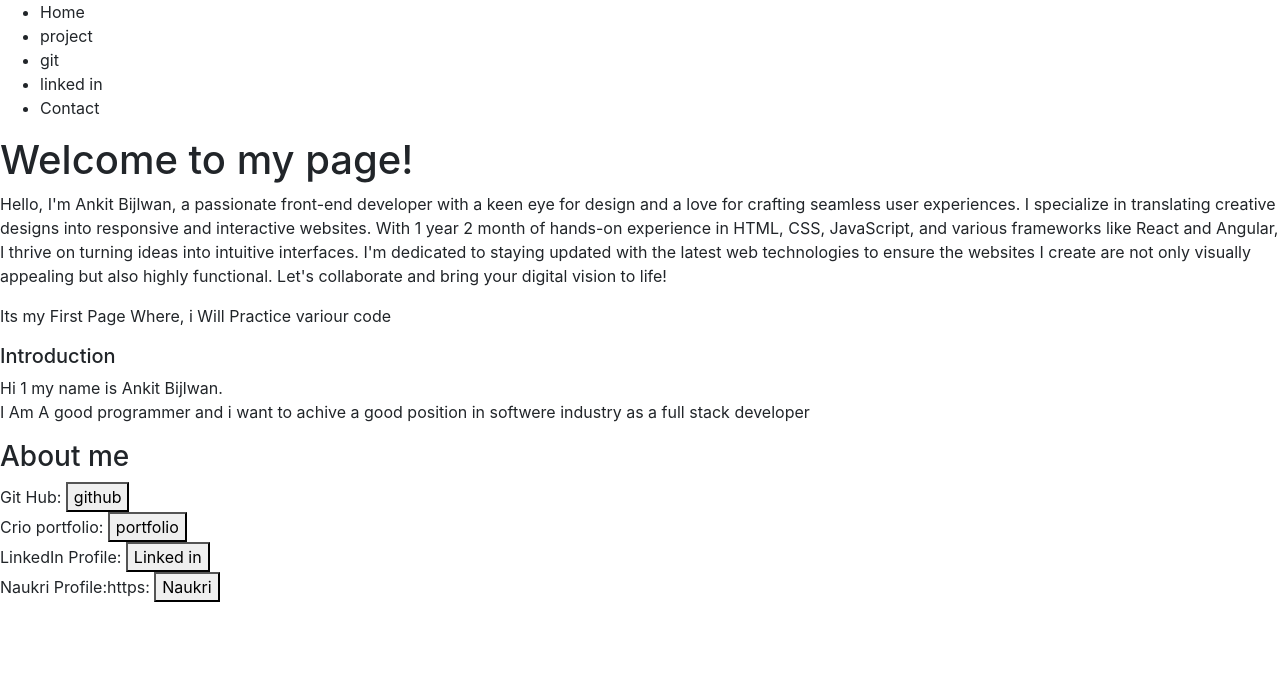
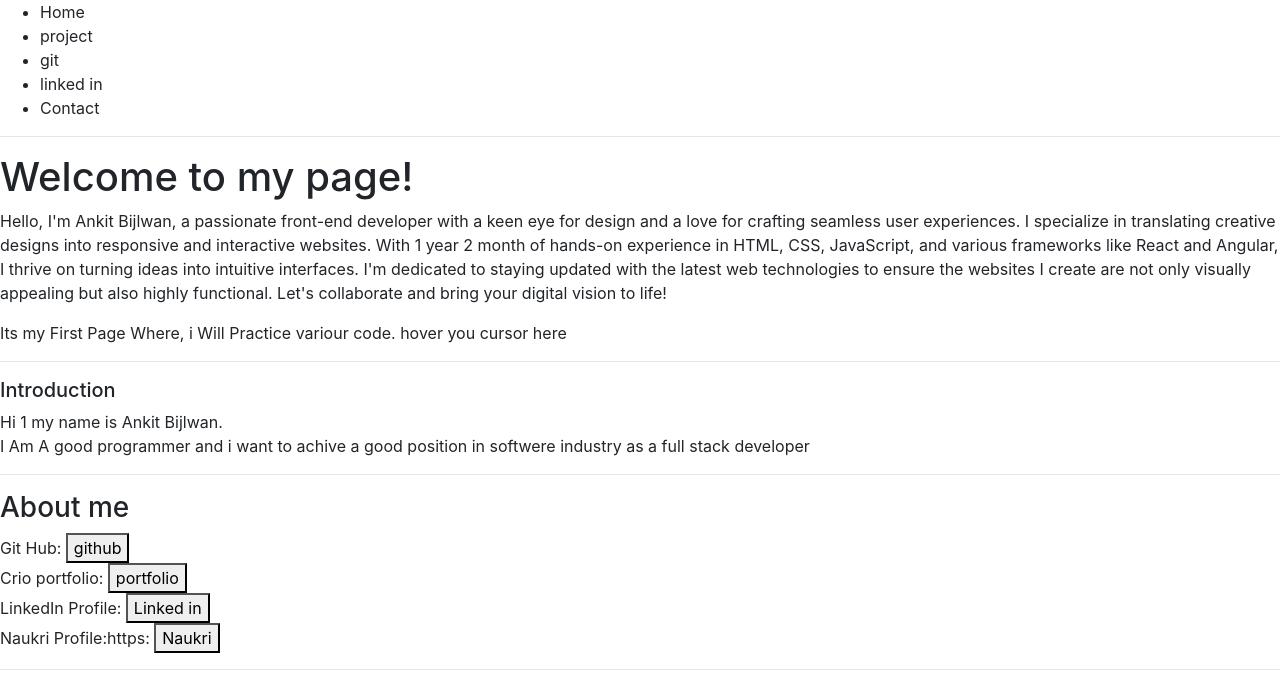
Before and after one commit to bijlwan07ankit/Web-Development-P1-html-css-java-bootstrap-, a plain HTML site: page Front_End/portfolio.html in a window 1280 px wide. Drawn offline with nearby package versions, Linux system fonts and the light colour scheme.

Commit message:
basic learnings

```diff
--- a/Front_End/portfolio.html
+++ b/Front_End/portfolio.html
@@ -5,6 +5,7 @@
     <title>Ankit Bijlwan</title>
   </head>
   <nav>
+    <!-- create Nav bar  -->
     <ul>
       <li>Home</li>
       <li>project</li>
@@ -15,6 +16,7 @@
     </ul>
   </nav>
   <link rel="stylesheet" href="styles.css">
+  <hr>
   <body>
     <h1 id="ank">Welcome to my page!</h1>
     <p>
@@ -24,13 +26,14 @@ only visually appealing but also highly functional.
       Let's collaborate and bring your digital vision to life!
 
     </p>
-    <p>Its my First Page Where, i Will Practice variour code</p>
-
+    <p title="hovering effetc">Its my First Page Where, i Will Practice variour code. hover you cursor here </p>
+<!-- creating horizontal line  -->
+    <hr>
     <h5>Introduction </h5>
     <p> Hi 1 my name is Ankit Bijlwan.
       <br/>
       I Am A good programmer and i want to achive a good position in softwere industry as a full stack developer <div class="">
-
+<hr>
       </p>
       <footer>
         <div>
@@ -43,7 +46,7 @@ only visually appealing but also highly functional.
           LinkedIn Profile:<a href="https://www.linkedin.com/in/ankit-bijlwan-699611b0"> <button>Linked in</button> </a><br>
 
           Naukri Profile:https:<a href="//www.naukri.com/mnjuser/profile?id=&altresid"> <button>Naukri</button> </a><br>
-
+          <hr>
 
         </p>
       </nav>
```
